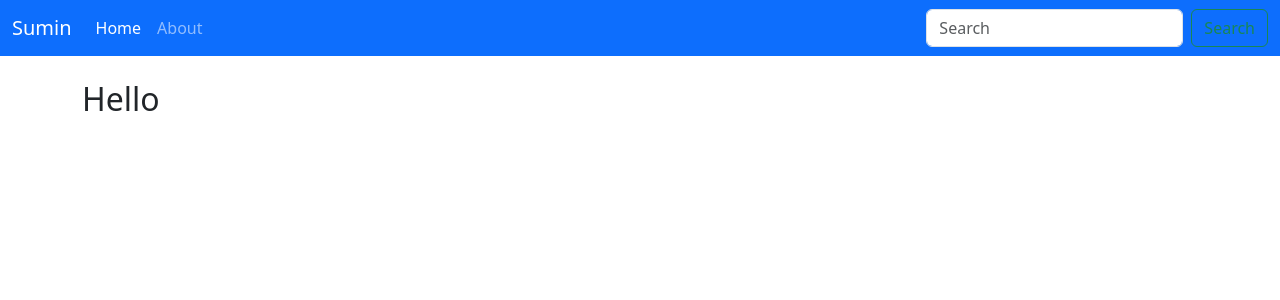
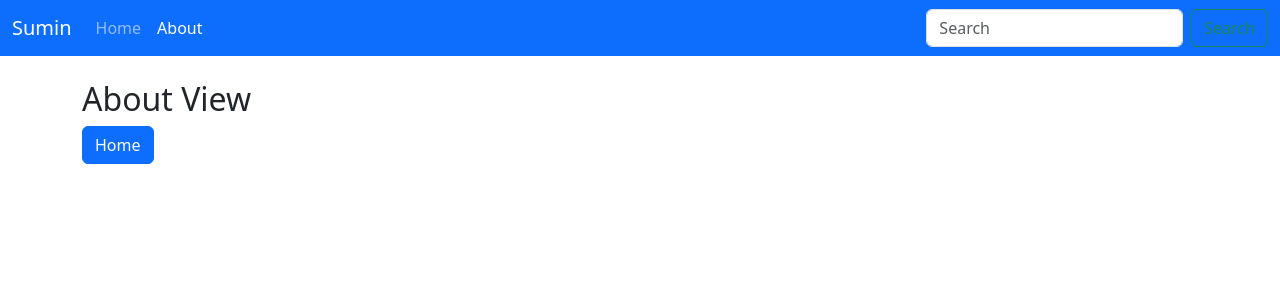
Before and after one commit to sum529-create/vue-board, a Vue app: page /about in a window 1280 px wide. Shown: the top 300 px of the page. Built offline with nearby package versions, Linux system fonts and the light colour scheme.

Commit message:
feat: Vue Router 기능을 사용하여 header 페이지 전환 추가

```diff
--- a/package.json
+++ b/package.json
@@ -12,7 +12,8 @@
   "dependencies": {
     "bootstrap": "^5.3.3",
     "bootstrap-icons": "^1.11.3",
-    "vue": "^3.5.13"
+    "vue": "^3.5.13",
+    "vue-router": "^4.5.0"
   },
   "devDependencies": {
     "@vitejs/plugin-vue": "^5.2.1",
--- a/src/layouts/TheHeader.vue
+++ b/src/layouts/TheHeader.vue
@@ -17,10 +17,19 @@
         <div class="collapse navbar-collapse" id="navbarSupportedContent">
           <ul class="navbar-nav me-auto">
             <li class="nav-item">
-              <a class="nav-link active" aria-current="page" href="#">Home</a>
+              <router-link
+                to="/"
+                active-class="active"
+                class="nav-link"
+                aria-current="page"
+              >
+                Home
+              </router-link>
             </li>
             <li class="nav-item">
-              <a class="nav-link" href="#">About</a>
+              <router-link to="/about" active-class="active" class="nav-link">
+                About
+              </router-link>
             </li>
           </ul>
           <form class="d-flex" role="search">
--- a/src/layouts/TheView.vue
+++ b/src/layouts/TheView.vue
@@ -1,7 +1,7 @@
 <template>
   <main>
     <div class="container py-4">
-      <h2>Hello</h2>
+      <RouterView />
     </div>
   </main>
 </template>
--- a/src/main.js
+++ b/src/main.js
@@ -4,5 +4,6 @@ import "bootstrap/dist/js/bootstrap.js";
 
 import { createApp } from "vue";
 import App from "./App.vue";
+import router from "./router";
 
-createApp(App).mount("#app");
+createApp(App).use(router).mount("#app");
--- /dev/null
+++ b/src/router/index.js
@@ -0,0 +1,23 @@
+import HomeView from "@/views/HomeView.vue";
+import AboutView from "@/views/AboutView.vue";
+import { createRouter, createWebHistory } from "vue-router";
+
+const routes = [
+  {
+    path: "/",
+    name: "Home",
+    component: HomeView,
+  },
+  {
+    path: "/about",
+    name: "About",
+    component: AboutView,
+  },
+];
+
+const router = createRouter({
+  history: createWebHistory("/"),
+  routes,
+});
+
+export default router;
--- /dev/null
+++ b/src/views/AboutView.vue
@@ -0,0 +1,15 @@
+<template>
+  <div>
+    <h2>About View</h2>
+    <button class="btn btn-primary" @click="$router.push('/')">Home</button>
+  </div>
+</template>
+
+<script setup>
+import { useRouter } from "vue-router";
+
+// const route = useRouter();
+// console.log(route);
+</script>
+
+<style lang="scss" scoped></style>
--- /dev/null
+++ b/src/views/HomeView.vue
@@ -0,0 +1,17 @@
+<template>
+  <div>
+    <h2>Home View</h2>
+    <button class="btn btn-primary" @click="goAboutPage()">About</button>
+  </div>
+</template>
+
+<script setup>
+import { useRouter } from "vue-router";
+
+const router = useRouter();
+const goAboutPage = () => {
+  router.push("/about");
+};
+</script>
+
+<style lang="scss" scoped></style>
```
Also changed, not shown: src/components/icons/IconCommunity.vue (deleted, +0 -7 lines), src/components/icons/IconDocumentation.vue (deleted, +0 -7 lines), src/components/icons/IconEcosystem.vue (deleted, +0 -7 lines), src/components/icons/IconSupport.vue (deleted, +0 -7 lines), src/components/icons/IconTooling.vue (deleted, +0 -19 lines), 1 other file (tests, documents, lock files or other folders).
